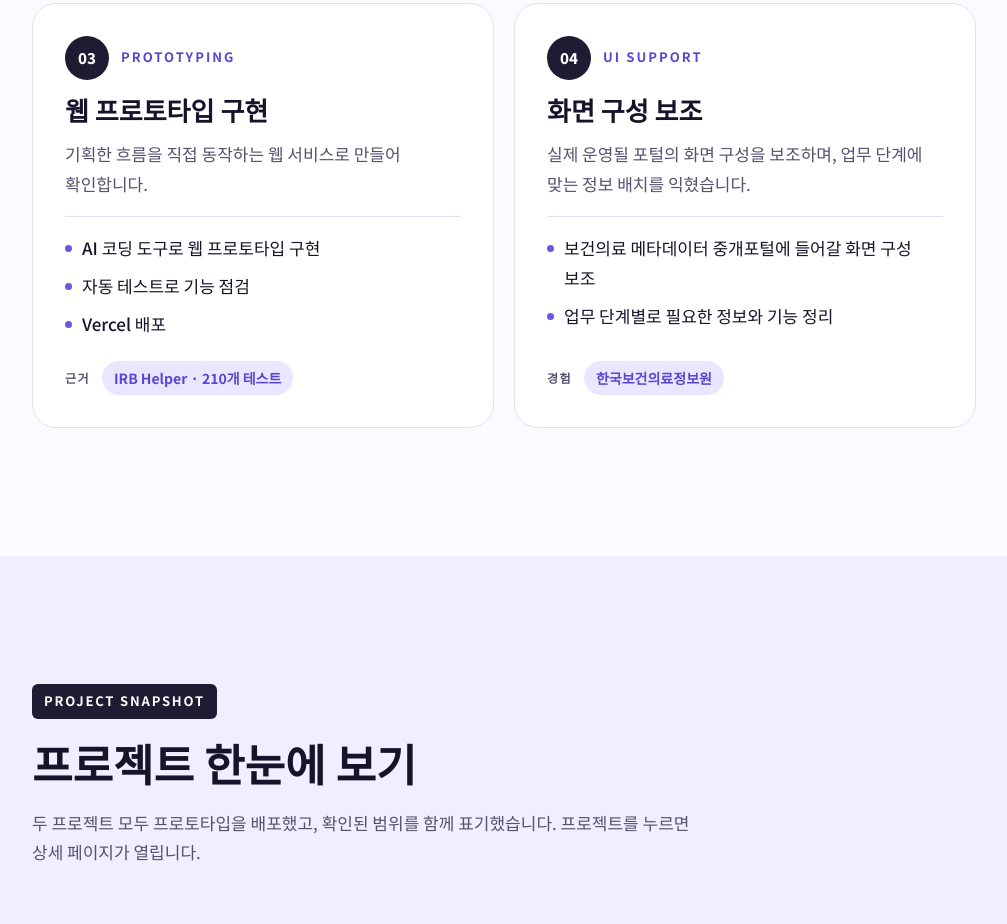
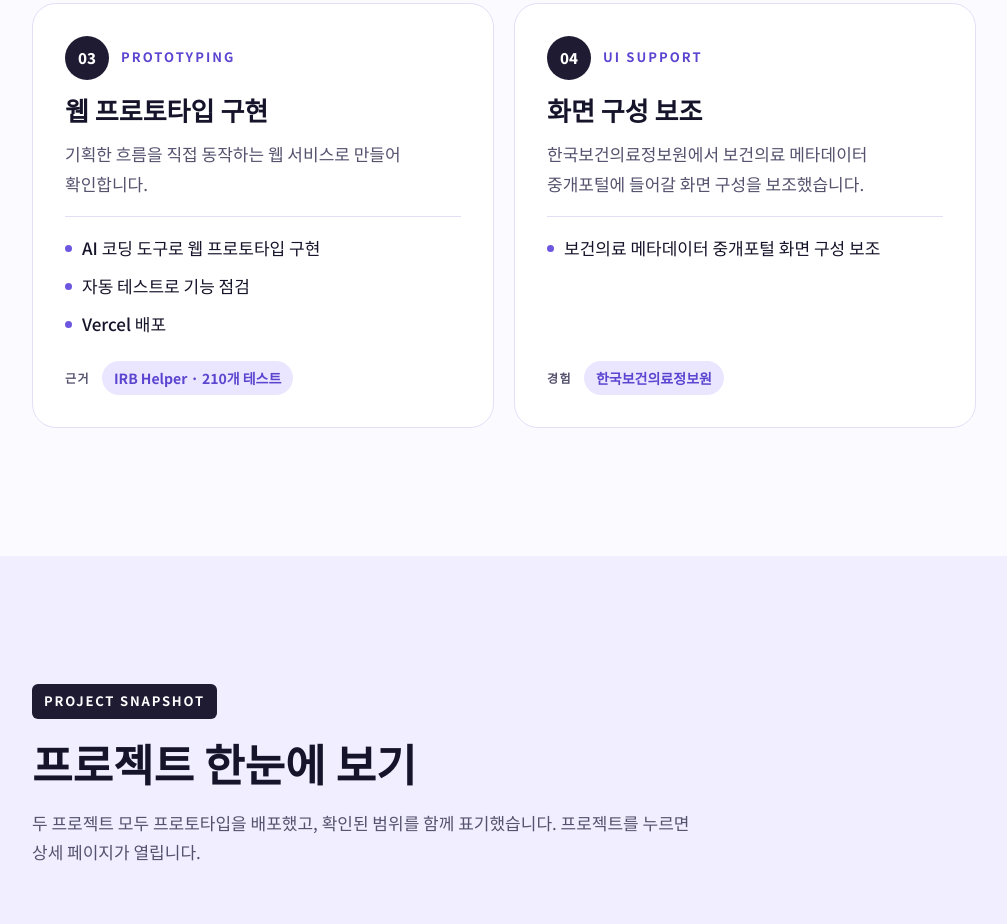
Before and after one commit to gracepark165/portfolio, a plain HTML site: page index.html in a window 1280 px wide. Shown: the part 3090-4014 px from the top of the page, without its empty margins (136-1143 px from the left). Drawn offline with Linux system fonts and the light colour scheme.

Commit message:
화면 구성 보조 카드 문구 정리
Co-Authored-By: Claude Opus 5.5 <noreply@anthropic.com>
Claude-Session: https://claude.ai/code/session_019uza4vLGUXR9gHMEJ9XEh9

```diff
--- a/index.html
+++ b/index.html
@@ -486,8 +486,8 @@ section{padding-block:clamp(72px,10vw,128px)}
     <article class="skill-card">
       <div class="sk-top"><span class="sk-num">04</span><span class="sk-en">UI Support</span></div>
       <h3>화면 구성 보조</h3>
-      <p class="muted">실제 운영될 포털의 화면 구성을 보조하며, 업무 단계에 맞는 정보 배치를 익혔습니다.</p>
-      <ul class="sk-list"><li>보건의료 메타데이터 중개포털에 들어갈 화면 구성 보조</li><li>업무 단계별로 필요한 정보와 기능 정리</li></ul>
+      <p class="muted">한국보건의료정보원에서 보건의료 메타데이터 중개포털에 들어갈 화면 구성을 보조했습니다.</p>
+      <ul class="sk-list"><li>보건의료 메타데이터 중개포털 화면 구성 보조</li></ul>
       <div class="sk-ev"><span>경험</span><em>한국보건의료정보원</em></div>
     </article>
   </div>
```
